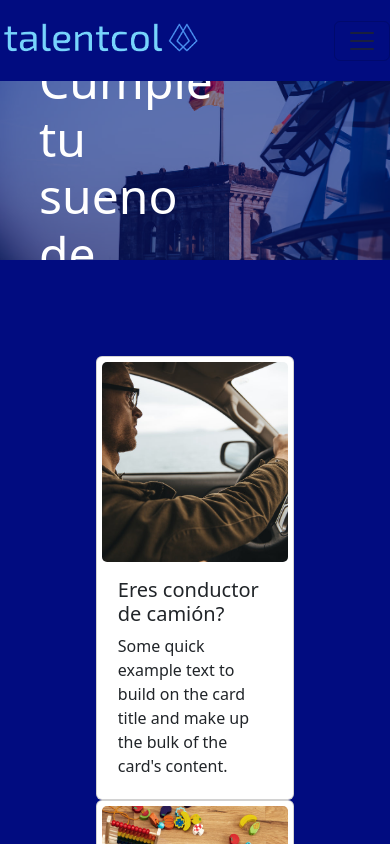
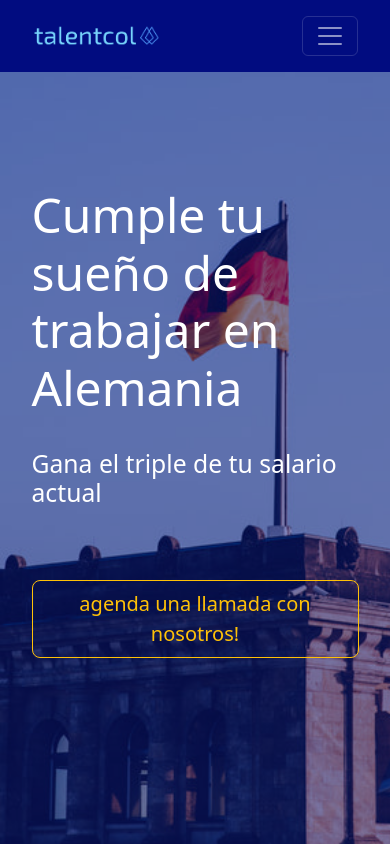
Before and after one commit to catalina-acosta/talentcol, a React (Create React App) app: page / in a window 390 px wide. Shown: the top 844 px of the page. Built offline with nearby package versions, Linux system fonts and the light colour scheme.

Commit message:
services section added

```diff
--- a/src/App.css
+++ b/src/App.css
@@ -12,7 +12,6 @@ html {
   background-color: var(--background-color);
 }
 a.nav-link {
-  color: var(--font-color);
   font-family: 'Roboto', sans-serif;
   font-weight: 400;
 }
--- a/src/components/Header.js
+++ b/src/components/Header.js
@@ -7,10 +7,10 @@ import logo from '../assets/talentcol-logo-sml.png'
 
 function Header() {
   return (
-    <Navbar expand="lg" style={{backgroundColor:"#010C80"}} fixed='top'>
+    <Navbar data-bs-theme="dark" expand="lg" style={{backgroundColor:"#010C80"}} fixed='top'>
     <Container className='navbar'>
       <Navbar.Brand href="#home">
-        <img src={logo} alt='Talentcol Logo' style={{maxWidth:"200px"}}/>
+        <img src={logo} alt='Talentcol Logo' style={{maxWidth:"8rem"}} className='logo'/>
       </Navbar.Brand>
       <Navbar.Toggle aria-controls="basic-navbar-nav" />
       <Navbar.Collapse id="basic-navbar-nav" >
--- a/src/components/Hero.js
+++ b/src/components/Hero.js
@@ -11,11 +11,11 @@ function Hero() {
       <Container className='p-0 hero-container'>
         <Image src={heroImg} alt='Bundestag' className='hero-img' />
         <div className='hero-overlay' />
-        <div className='hero-text-block'>
-          <h1 style={{ fontSize: '3rem', marginBottom: '1rem' }}>Cumple tu sueno de trabajar en Alemania</h1>
-          <h1 style={{ fontSize: '2rem' }}>Gana el triple de tu salario actual</h1>
+        <Container className='hero-text-block' fluid>
+          <h1>Cumple tu sueño de trabajar en Alemania</h1>
+          <h2>Gana el triple de tu salario actual</h2>
           <Button variant='outline-warning' size='lg'>agenda una llamada con nosotros!</Button>
-        </div>
+        </Container>
       </Container>
     </div>
   );
--- a/src/helpers/ServicesMap.js
+++ b/src/helpers/ServicesMap.js
@@ -15,7 +15,7 @@ function ServicesMap() {
                 <Col md={6} className="item dark-blue">
                     <h2>Curso de Alemán</h2>
                     <p>Responsive and stunning design to enhance user experience.</p>
-                    <h2><i class="fa-solid fa-circle-check"></i></h2>
+                    <h2><i class="fa-solid fa-school"></i></h2>
                 </Col>
             </Row>
             <Row>
@@ -27,7 +27,7 @@ function ServicesMap() {
                 <Col md={6} className="item light-blue">
                     <h2>Llegada a Alemania</h2>
                     <p>Responsive and stunning design to enhance user experience.</p>
-                    <h2><i class="fa-solid fa-circle-check"></i></h2>
+                    <h2><i class="fa-solid fa-flag"></i></h2>
                 </Col>
             </Row>
         </Container>
--- a/src/styles/Header.css
+++ b/src/styles/Header.css
@@ -1,3 +1,14 @@
 .navbar-nav .nav-link.active {
   color: white;
 }
+
+@media only screen and (max-width: 767px) {
+  .navbar > .container {
+    margin-left: 2rem;
+    margin-right: 2rem;
+  }
+
+  .navbar-toggler-icon {
+    color: aquamarine;
+  }
+}
--- a/src/styles/Hero.css
+++ b/src/styles/Hero.css
@@ -2,6 +2,7 @@
   position: relative;
   width: 100vw;
   max-width: 100%;
+  height: 100vh;
   overflow: hidden;
 
 }
@@ -30,5 +31,34 @@
   text-align: left;
   color: var(--font-color2);
   z-index: 1;
-  max-width: 30vw;
+  max-width: 35vw;
 }
+
+.hero-text-block h1 {
+  font-size: 3rem;
+  margin-bottom: 2rem;
+}
+
+.hero-text-block .btn {
+  margin-top: 4rem;
+}
+
+@media only screen and (max-width: 767px) {
+  .hero-container {
+    position: initial;
+    overflow: hidden;
+    height: 100vh;
+    display: flex;
+    align-items: center;
+    justify-content: center;
+  }
+
+  .hero-text-block {
+    max-width: 90vw;
+    top: unset;
+    left: unset;
+  }
+  .hero-text-block h1 {
+
+  }
+}
```
